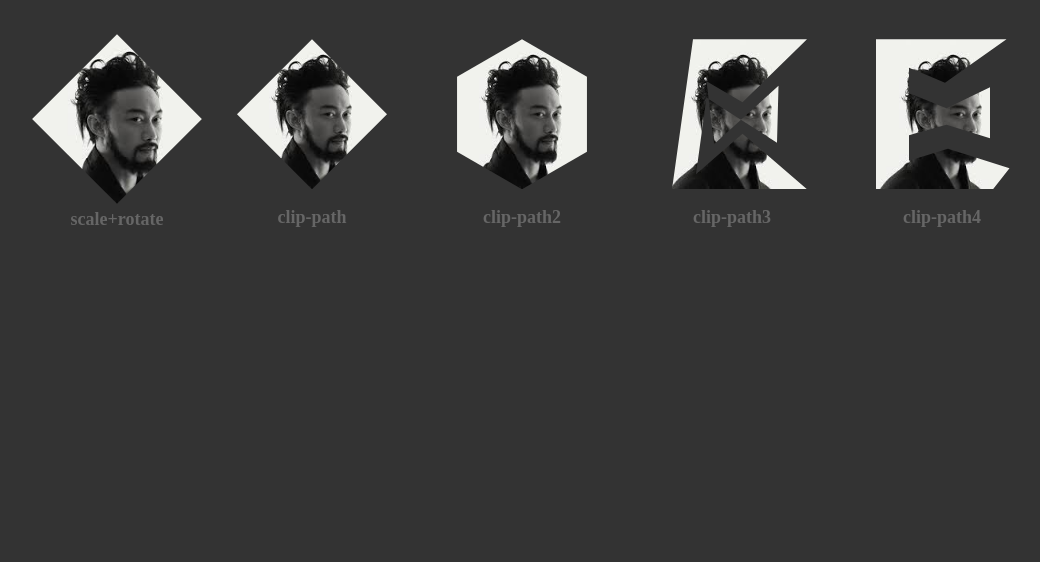
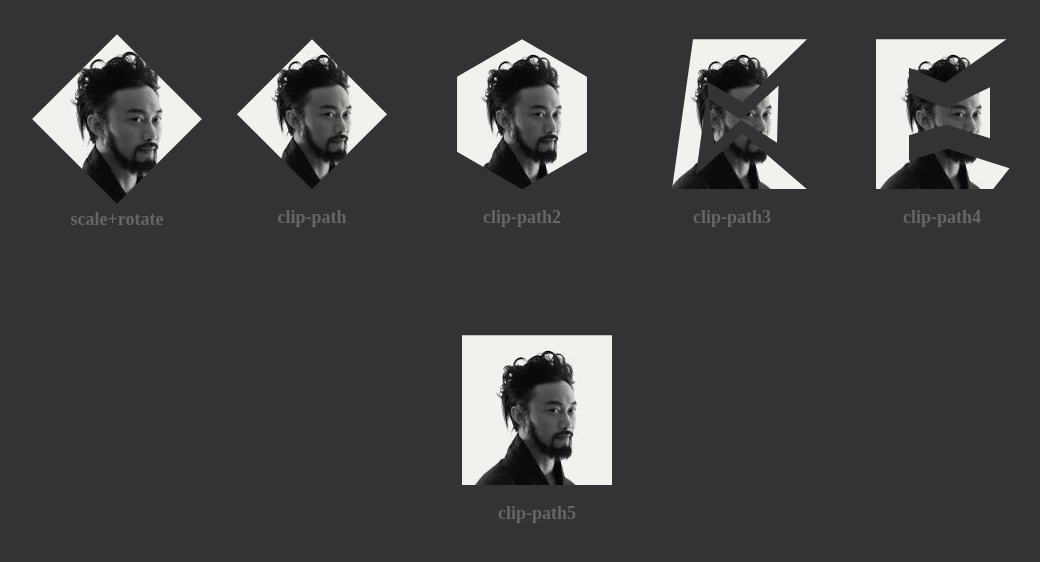
Before and after one commit to huogiafei/css-secrets-learning, a website: page ch03_shapes/ls11_diamond_images.html in a window 1280 px wide. Shown: the part 106-668 px from the top of the page, without its empty margins (103-1143 px from the left). Drawn offline with Linux system fonts and the light colour scheme.

Commit message:
2016.12.26 review

```diff
--- a/ch03_shapes/ls11_diamond_images.html
+++ b/ch03_shapes/ls11_diamond_images.html
@@ -43,6 +43,11 @@
         <img class="img shape-4" src="../img/eason.jpg" alt="">
         <p class="box-desc">clip-path4</p>
     </div>
+
+    <div class="box">
+        <img class="img shape-5" src="../img/eason.jpg" alt="">
+        <p class="box-desc">clip-path5</p>
+    </div>
 </div>
 </body>
 </html>
--- a/css/ls11.css
+++ b/css/ls11.css
@@ -86,3 +86,14 @@ body {
     -webkit-clip-path: polygon(6% 0, 93% 0, 52% 29%, 28% 19%, 28% 36%, 53% 46%, 82% 32%, 82% 66%, 53% 57%, 28% 64%, 28% 81%, 54% 73%, 95% 86%, 84% 100%, 6% 100%);
     clip-path: polygon(6% 0, 93% 0, 52% 29%, 28% 19%, 28% 36%, 53% 46%, 82% 32%, 82% 66%, 53% 57%, 28% 64%, 28% 81%, 54% 73%, 95% 86%, 84% 100%, 6% 100%);
 }
+
+.shape-5 {
+    -webkit-clip-path: polygon(0 0 , 100% 0 , 100% 100% , 0 100%,);
+    clip-path: polygon(0 0 , 100% 0 , 100% 100% , 0 100%);
+    -webkit-transition: .5s clip-path;
+}
+
+.shape-5:hover{
+    -webkit-clip-path: polygon(50% 0 , 100% 50% , 50% 100% , 0 50%);
+    clip-path: polygon(50% 0 , 100% 50% , 50% 100% , 0 50%);
+}
```
Also changed, not shown: css/ls10.css (+8 -0 lines).
